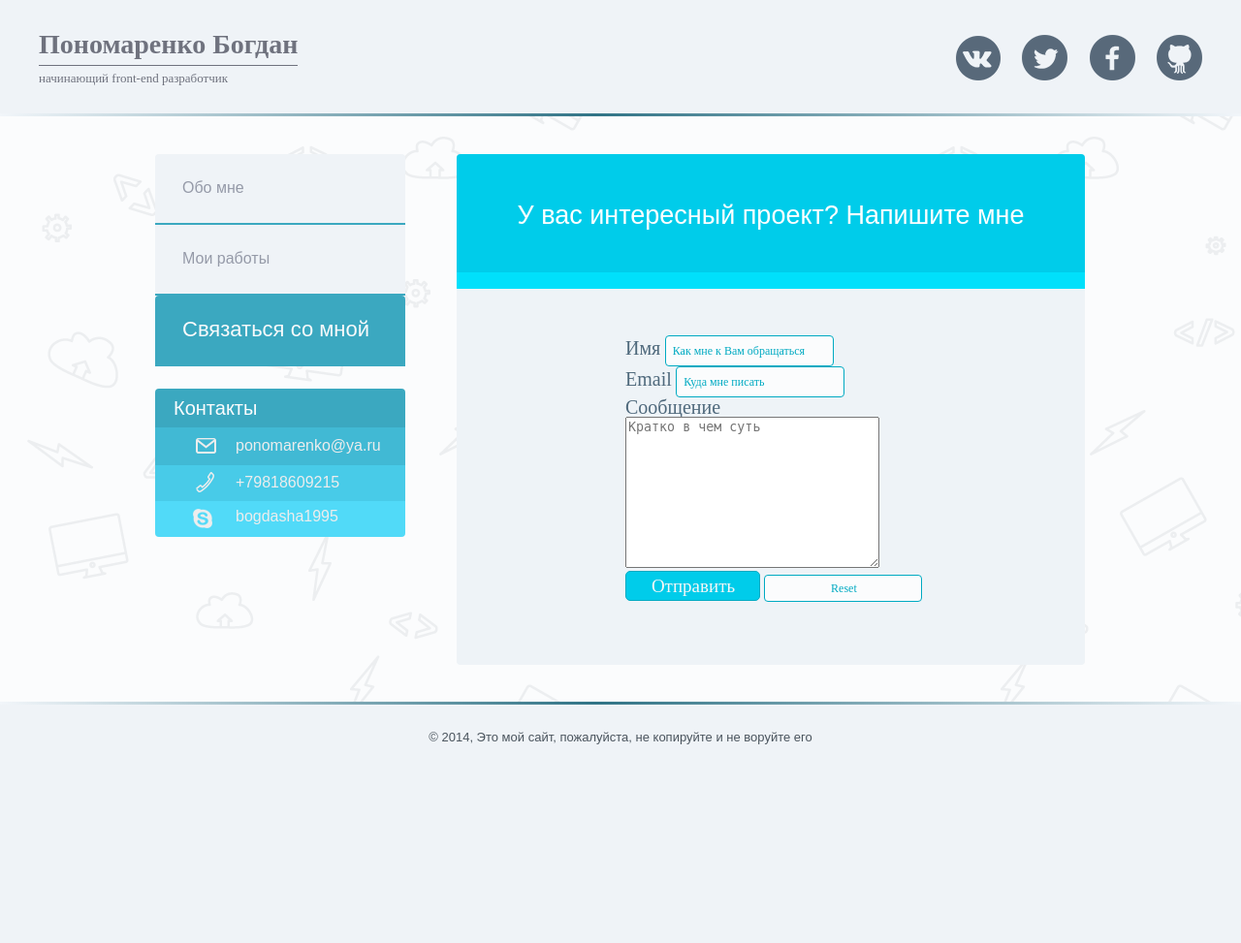
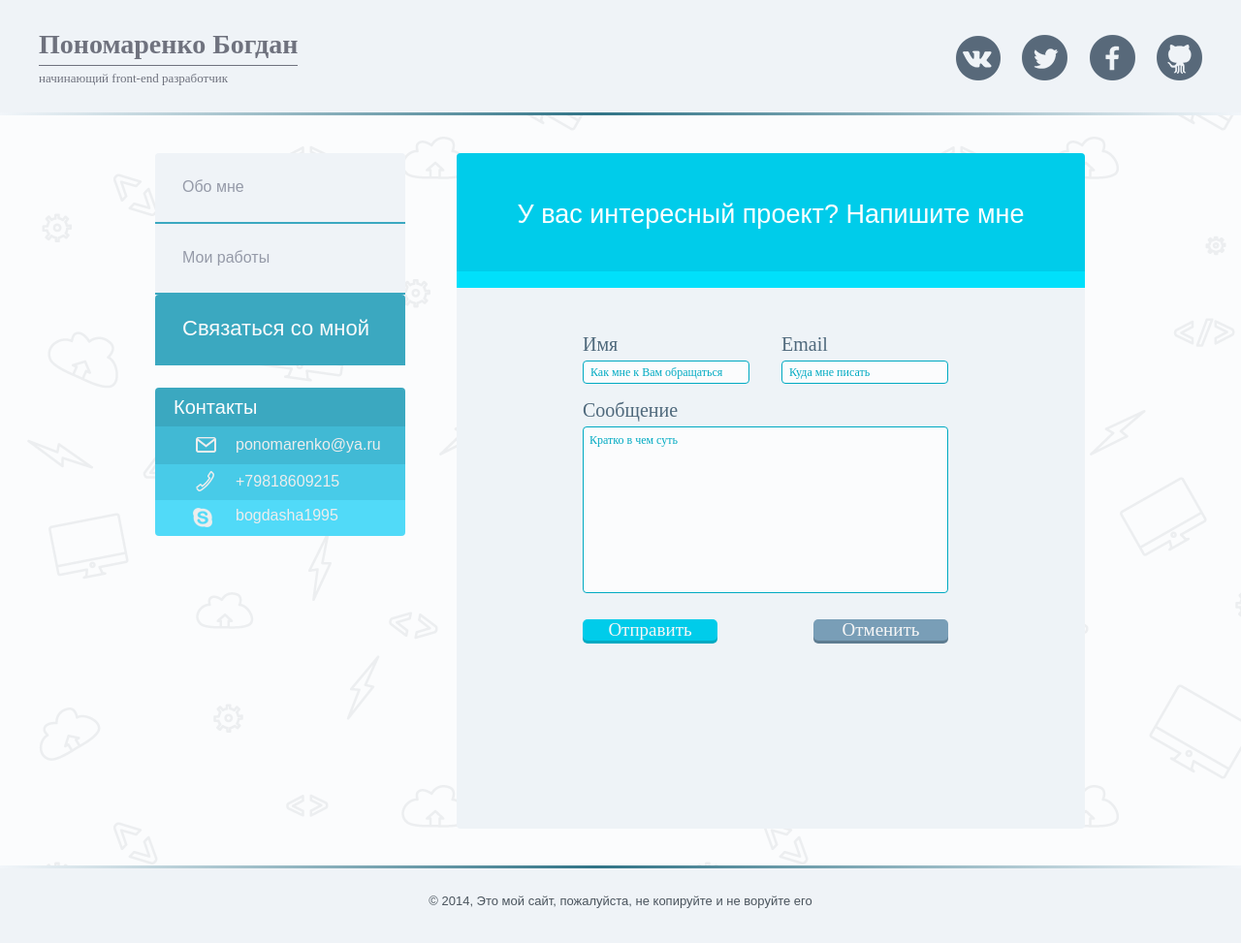
Before and after one commit to bogdan1995/loft-blog-homework1, a PHP site: page /about.html in a window 1280 px wide. Shown: the whole page at 97% size. Before the commit the page ends 768 px from the top, so only its background shows below. Run offline with PHP 8.4, Linux system fonts and the light colour scheme.

Commit message:
commit 11 replaced header

```diff
--- a/proj/about.html
+++ b/proj/about.html
@@ -51,21 +51,21 @@
 				</div>
 				<div class="form-content">
 					<form action="">
-						<div class="form-group">
-							<label for="name">Имя</label>
+						<div class="form-group name">
+							<label for="name">Имя</label><br>
 							<input type="text" id="name" name="name" placeholder="Как мне к Вам обращаться"></div>
-						<div class="form-group">
-							<label for="email">Email</label>
+						<div class="form-group email">
+							<label for="email">Email</label><br>
 							<input type="email" id="email" name="email" placeholder="Куда мне писать">
 						</div>
-						<div class="form-group">
-							<label for="about">Сообщение</label>
-							<textarea name="about" id="about" cols="30" rows="10" placeholder="Кратко в чем суть"></textarea>
+						<div class="form-group text">
+							<label for="about">Сообщение</label><br>
+							<textarea name="about" id="about" cols="0" rows="0" placeholder="Кратко в чем суть"></textarea>
 						</div>
 						<div class="captcha"></div>
-						<div class="form-group">
+						<div class="buttons form-group">
 							<input type="submit" value="Отправить">
-							<input type="reset">
+							<input type="reset" value="Отменить">
 						</div>
 					</form>
 				</div>
--- a/proj/css/style.css
+++ b/proj/css/style.css
@@ -73,11 +73,9 @@ article, aside, details, figcaption, figure, footer, header, hgroup, main, menu,
 /* line 1, ../sass/layouts/_header.scss */
 .header, .footer {
   position: relative;
-  width: 100%;
   background: #eff3f7;
-  overflow: hidden;
 }
-/* line 6, ../sass/layouts/_header.scss */
+/* line 4, ../sass/layouts/_header.scss */
 .header:before, .footer:before {
   content: '';
   display: block;
@@ -88,15 +86,17 @@ article, aside, details, figcaption, figure, footer, header, hgroup, main, menu,
   width: 100%;
 }
 
-/* line 17, ../sass/layouts/_header.scss */
+/* line 15, ../sass/layouts/_header.scss */
 .inner-header {
   margin: 0 auto;
+  overflow: hidden;
   padding: 32px 0;
 }
 
-/* line 22, ../sass/layouts/_header.scss */
+/* line 21, ../sass/layouts/_header.scss */
 .header-name {
   display: inline-block;
+  float: left;
 }
 /* line 24, ../sass/layouts/_header.scss */
 .header-name h1 {
@@ -118,9 +118,9 @@ article, aside, details, figcaption, figure, footer, header, hgroup, main, menu,
 
 /* line 41, ../sass/layouts/_header.scss */
 .header-links {
-  display: inline-block;
+  display: block;
+  margin-top: 4px;
   float: right;
-  margin-top: 4px;
 }
 /* line 45, ../sass/layouts/_header.scss */
 .header-links .header-items {
@@ -653,20 +653,25 @@ article, aside, details, figcaption, figure, footer, header, hgroup, main, menu,
 
 /* line 27, ../sass/layouts/_form.scss */
 .form-content {
-  padding: 65px 130px 65px 174px;
+  padding: 65px 0 174px 130px;
+  width: 377px;
 }
 
 /* line 32, ../sass/layouts/_form.scss */
+.form-group {
+  display: inline-block;
+  margin-bottom: 17px;
+}
+/* line 35, ../sass/layouts/_form.scss */
 .form-group label {
   color: #4F697C;
   font-family: "Fira Sans";
   font-size: 20px;
   font-weight: 300;
 }
-/* line 38, ../sass/layouts/_form.scss */
+/* line 41, ../sass/layouts/_form.scss */
 .form-group input {
   width: 163px;
-  height: 28px;
   background-color: #FBFCFD;
   border: 1px solid #00AAC2;
   border-radius: 4px;
@@ -674,37 +679,99 @@ article, aside, details, figcaption, figure, footer, header, hgroup, main, menu,
   color: #00AAC2;
   font-size: 12px;
   font-weight: 300;
-  padding-left: 7px;
+  padding: 4px 0 3px 7px;
+  margin-top: 7px;
 }
-/* line 50, ../sass/layouts/_form.scss */
+/* line 53, ../sass/layouts/_form.scss */
+.form-group.name {
+  float: left;
+}
+/* line 54, ../sass/layouts/_form.scss */
+.form-group.email {
+  float: right;
+}
+/* line 56, ../sass/layouts/_form.scss */
 .form-group input::-webkit-input-placeholder {
   font-family: "Fira Sans";
   color: #00AAC2;
   font-size: 12px;
   font-weight: 300;
 }
-/* line 56, ../sass/layouts/_form.scss */
-.form-group input[type="submit"] {
-  position: relative;
+/* line 63, ../sass/layouts/_form.scss */
+.form-group.buttons {
+  display: block;
+  overflow: hidden;
+}
+/* line 66, ../sass/layouts/_form.scss */
+.form-group.buttons input[type="submit"] {
+  float: left;
+  border: none;
   width: 139px;
-  height: 31px;
   background-color: #00CCEA;
   border-radius: 5px;
   color: #F6F6F6;
   font-family: "Fira Sans";
   font-size: 19px;
   font-weight: 300;
+  padding: 0 8px;
+  box-shadow: 0 3px 0 #00AAC2;
+  margin-bottom: 3px;
 }
-/* line 66, ../sass/layouts/_form.scss */
-.form-group input[type="submit"]:before {
-  position: absolute;
+/* line 80, ../sass/layouts/_form.scss */
+.form-group.buttons input[type="reset"] {
+  float: right;
+  border: none;
   width: 139px;
-  height: 31px;
-  background-color: #00AAC2;
+  background-color: #799EB7;
   border-radius: 5px;
-  content: '';
-  top: 3px;
-  left: 0;
+  color: #F6F6F6;
+  font-family: "Fira Sans";
+  font-size: 19px;
+  font-weight: 300;
+  padding: 0 8px;
+  box-shadow: 0 3px 0 #5E7C91;
+}
+/* line 94, ../sass/layouts/_form.scss */
+.form-group textarea {
+  width: 363px;
+  background-color: #FBFCFD;
+  border: 1px solid #00AAC2;
+  border-radius: 4px;
+  resize: none;
+  padding: 6px 6px 134px 6px;
+  margin-top: 7px;
+  font-family: "Fira Sans";
+  color: #00AAC2;
+  font-size: 12px;
+  font-weight: 300;
+}
+/* line 107, ../sass/layouts/_form.scss */
+.form-group textarea::-webkit-input-placeholder {
+  font-family: "Fira Sans";
+  color: #00AAC2;
+  font-size: 12px;
+  font-weight: 300;
+}
+/* line 113, ../sass/layouts/_form.scss */
+.form-group textarea::-moz-placeholder {
+  font-family: "Fira Sans";
+  color: #00AAC2;
+  font-size: 12px;
+  font-weight: 300;
+}
+/* line 119, ../sass/layouts/_form.scss */
+.form-group textarea:-moz-placeholder {
+  font-family: "Fira Sans";
+  color: #00AAC2;
+  font-size: 12px;
+  font-weight: 300;
+}
+/* line 125, ../sass/layouts/_form.scss */
+.form-group textarea:-ms-input-placeholder {
+  font-family: "Fira Sans";
+  color: #00AAC2;
+  font-size: 12px;
+  font-weight: 300;
 }
 
 /* line 5, ../sass/layouts/_container.scss */
--- a/proj/sass/layouts/_form.scss
+++ b/proj/sass/layouts/_form.scss
@@ -25,10 +25,13 @@
 }
 
 .form-content {
-	padding: 65px 130px 65px 174px;
+	padding: 65px 0 174px 130px;
+	width: 377px;
 }
 
 .form-group {
+	display: inline-block;
+	margin-bottom: 17px;
 	label {
 		color: #4F697C;
 		font-family: "Fira Sans";
@@ -37,7 +40,6 @@
 	}
 	input {
 		width: 163px;
-		height: 28px;
 		background-color: #FBFCFD;
 		border: 1px solid #00AAC2;
 		border-radius: 4px;
@@ -45,33 +47,86 @@
 		color: #00AAC2;
 		font-size: 12px;
 		font-weight: 300;
-		padding-left: 7px;
+		padding: 4px 0 3px 7px;
+		margin-top: 7px;
 	}
+	&.name {float: left;}
+	&.email {float: right;}
+
 	input::-webkit-input-placeholder {
 		font-family: "Fira Sans";
 		color: #00AAC2;
 		font-size: 12px;
 		font-weight: 300;
 	}
-	input[type="submit"]{
-		position: relative;
+
+	&.buttons {
+		display: block;
+		overflow: hidden;
+		input[type="submit"]{
+		float: left;
+		border: none;
 		width: 139px;
-		height: 31px;
 		background-color: #00CCEA;
 		border-radius: 5px;
 		color: #F6F6F6;
 		font-family: "Fira Sans";
 		font-size: 19px;
 		font-weight: 300;
-		&:before {
-			position: absolute;
-			width: 139px;
-			height: 31px;
-			background-color: #00AAC2;
-			border-radius: 5px;
-			content: '';
-			top: 3px;
-			left: 0;
-		}
+		padding: 0 8px;
+		box-shadow: 0 3px 0 #00AAC2;
+		margin-bottom: 3px;
+	}
+	input[type="reset"]{
+		float: right;
+		border: none;
+		width: 139px;
+		background-color: #799EB7;
+		border-radius: 5px;
+		color: #F6F6F6;
+		font-family: "Fira Sans";
+		font-size: 19px;
+		font-weight: 300;
+		padding: 0 8px;
+		box-shadow: 0 3px 0 #5E7C91;;
 	}
 }
+	textarea {
+		width: 363px;
+		background-color: #FBFCFD;
+		border: 1px solid #00AAC2;
+		border-radius: 4px;
+		resize: none;
+		padding: 6px 6px 134px 6px;
+		margin-top: 7px;
+		font-family: "Fira Sans";
+		color: #00AAC2;
+		font-size: 12px;
+		font-weight: 300;
+	}
+	textarea::-webkit-input-placeholder {
+		font-family: "Fira Sans";
+		color: #00AAC2;
+		font-size: 12px;
+		font-weight: 300;
+	}
+	textarea::-moz-placeholder {
+		font-family: "Fira Sans";
+		color: #00AAC2;
+		font-size: 12px;
+		font-weight: 300;
+	}
+	textarea:-moz-placeholder  {
+		font-family: "Fira Sans";
+		color: #00AAC2;
+		font-size: 12px;
+		font-weight: 300;
+	}
+	textarea:-ms-input-placeholder {
+		font-family: "Fira Sans";
+		color: #00AAC2;
+		font-size: 12px;
+		font-weight: 300;
+	}
+
+}
--- a/proj/sass/layouts/_header.scss
+++ b/proj/sass/layouts/_header.scss
@@ -1,8 +1,6 @@
 .header{
 	position: relative;
-	width: 100%;
 	background: #eff3f7;
-	overflow: hidden;
 	&:before {
 		content: '';
 		display: block;
@@ -16,11 +14,13 @@
 
 .inner-header {
 	margin:  0 auto;
+	overflow: hidden;
 	padding: 32px 0;
 }
 
 .header-name {
 	display: inline-block;
+	float: left;
 	h1 {
 		color: #6F727E;
 		font-family: "HelveticaNeueCyr";
@@ -39,9 +39,9 @@
 }
 
 .header-links {
-	display: inline-block;
+	display: block;
+	margin-top: 4px;
 	float: right;
-	margin-top: 4px;
 	.header-items {
 		display: inline-block;
 		margin-right: 18px;
```
